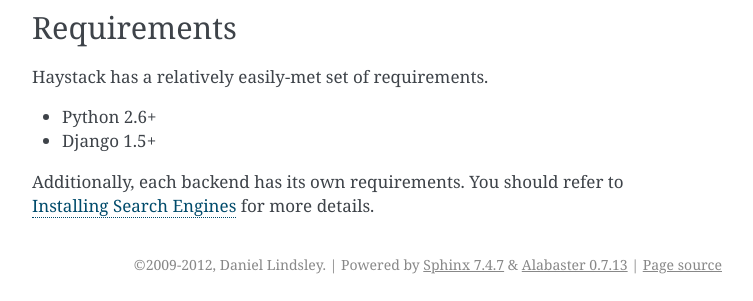
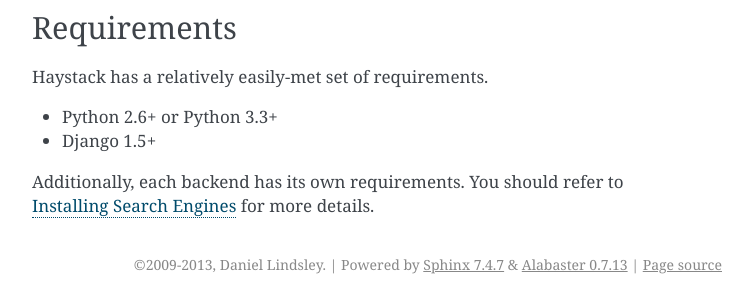
Before and after one commit to django-haystack/django-haystack, a Sphinx documentation site: the page built from docs/index.rst, in a window 1280 px wide and 900 px high, scrolled down 2968 px. Shown: the part 596-897 px from the top of the window, without its empty margins (388-1141 px from the left). Built offline with Sphinx 7.4.7, drawn with Linux system fonts in a browser that asks for light colours.

Commit message:
Bumped to v2.1.0!

```diff
--- a/docs/conf.py
+++ b/docs/conf.py
@@ -38,16 +38,16 @@
 
 # General information about the project.
 project = u'Haystack'
-copyright = u'2009-2012, Daniel Lindsley'
+copyright = u'2009-2013, Daniel Lindsley'
 
 # The version info for the project you're documenting, acts as replacement for
 # |version| and |release|, also used in various other places throughout the
 # built documents.
 #
 # The short X.Y version.
-version = '2.0.1'
+version = '2.1.0'
 # The full version, including alpha/beta/rc tags.
-release = '2.0.1-dev'
+release = '2.1.0'
 
 # The language for content autogenerated by Sphinx. Refer to documentation
 # for a list of supported languages.
--- a/docs/index.rst
+++ b/docs/index.rst
@@ -110,7 +110,7 @@
 
 Haystack has a relatively easily-met set of requirements.
 
-* Python 2.6+
+* Python 2.6+ or Python 3.3+
 * Django 1.5+
 
 Additionally, each backend has its own requirements. You should refer to
--- a/haystack/__init__.py
+++ b/haystack/__init__.py
@@ -8,7 +8,7 @@
 
 
 __author__ = 'Daniel Lindsley'
-__version__ = (2, 0, 1, 'dev')
+__version__ = (2, 1, 0)
 
 
 # Setup default logging.
```
